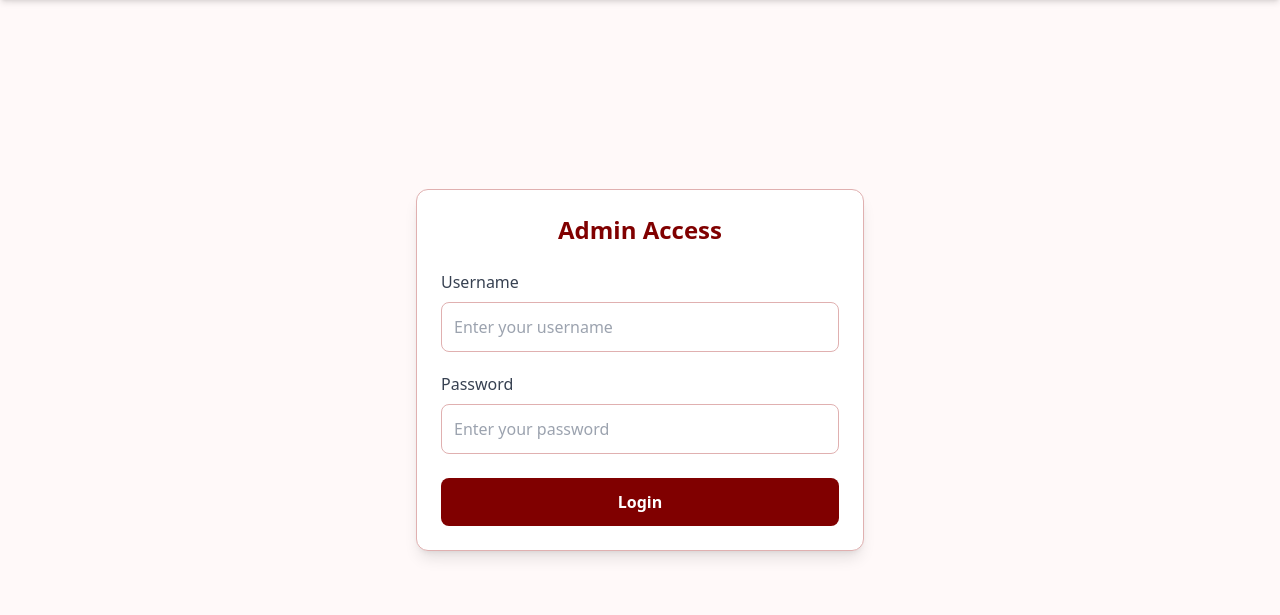
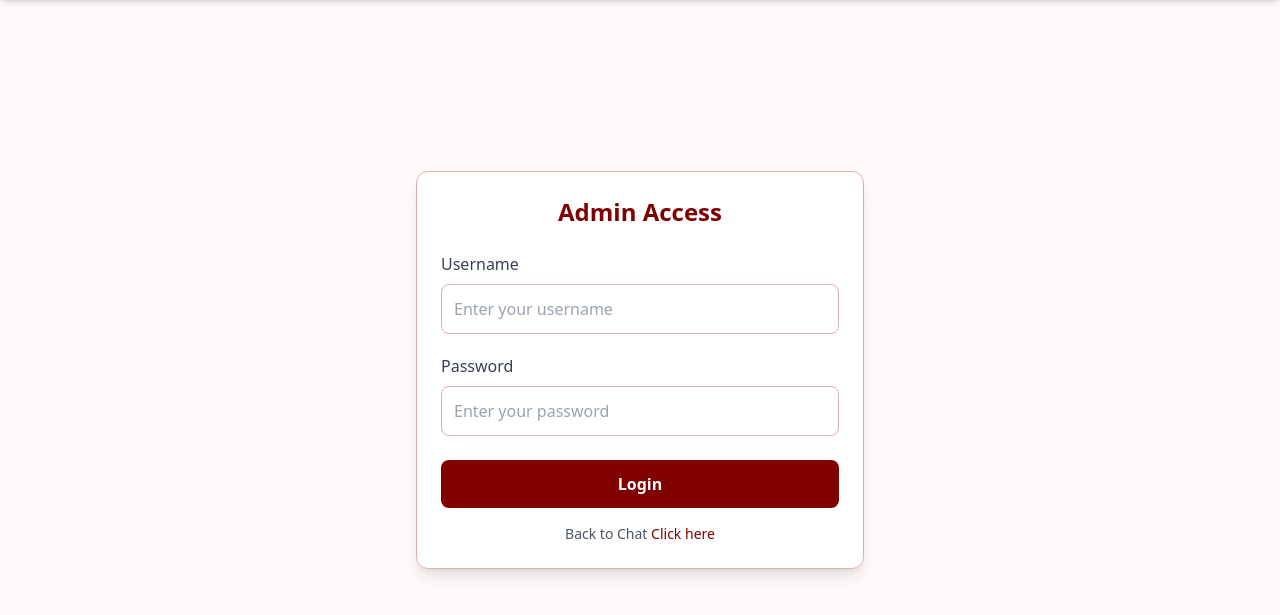
Before and after one commit to umera779/admission_bot_project, a Django app: page /admin-login/ in a window 1280 px wide. Shown: the part 70-685 px from the top of the page. Run offline with Django 4.2, Linux system fonts and the light colour scheme; some libraries are stand-ins or nearby versions.

Commit message:
Update login.html

```diff
--- a/chat/templates/login.html
+++ b/chat/templates/login.html
@@ -98,8 +98,15 @@
                     Login
                 </button>
             </form>
+    <p class="mt-4 text-center text-sm text-gray-600">
+  Back to Chat
+  <a href="{% url 'chat' %}" class="text-polyMaroon hover:underline">
+    Click here
+  </a>
+</p>
         </div>
     </main>
 
 </body>
+
 </html>
```
